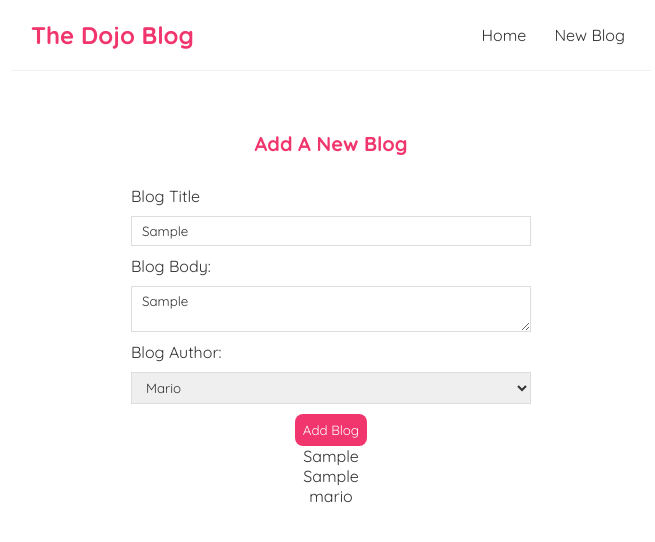
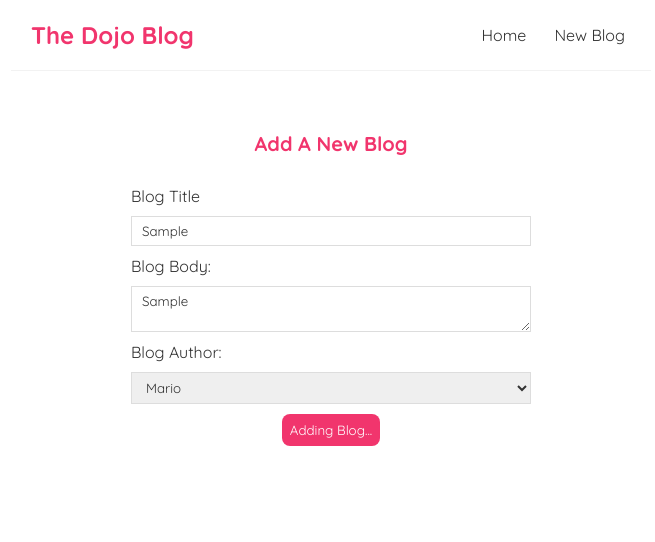
Before and after one commit to lawlawson/dojo-blog, a React (Create React App) app: page /create in a window 1280 px wide. Both pictures are taken after typing "Sample", "Sample" into the empty fields and a click on the button "Add Blog". Shown: the top 542 px of the page, without its empty margins (309-964 px from the left). Built offline with nearby package versions, Linux system fonts and the light colour scheme; no server answers.

Commit message:
Added pending state for add blog button

```diff
--- a/src/Create.js
+++ b/src/Create.js
@@ -4,10 +4,13 @@
   const [title, setTitle] = useState('');
   const [body, setBody] = useState('');
   const [author, setAuthor] = useState('mario');
+  const [isPending, setIsPending] = useState(false);
 
   const handleSubmit = (e) => {
     e.preventDefault();
     const blog = { title, body, author };
+
+    setIsPending(true);
 
     fetch('http://localhost:8000/blogs', {
       method: 'POST',
@@ -15,6 +18,7 @@
       body: JSON.stringify(blog),
     }).then(() => {
       console.log('new blog added');
+      setIsPending(false);
     });
   };
 
@@ -40,10 +44,8 @@
           <option value='mario'>Mario</option>
           <option value='yoshi'>Yoshi</option>
         </select>
-        <button>Add Blog</button>
-        <p>{title}</p>
-        <p>{body}</p>
-        <p>{author}</p>
+        {!isPending && <button>Add Blog</button>}
+        {isPending && <button disabled>Adding Blog...</button>}
       </form>
     </div>
   );
```
Also changed, not shown: 1 other file (tests, documents, lock files or other folders).
